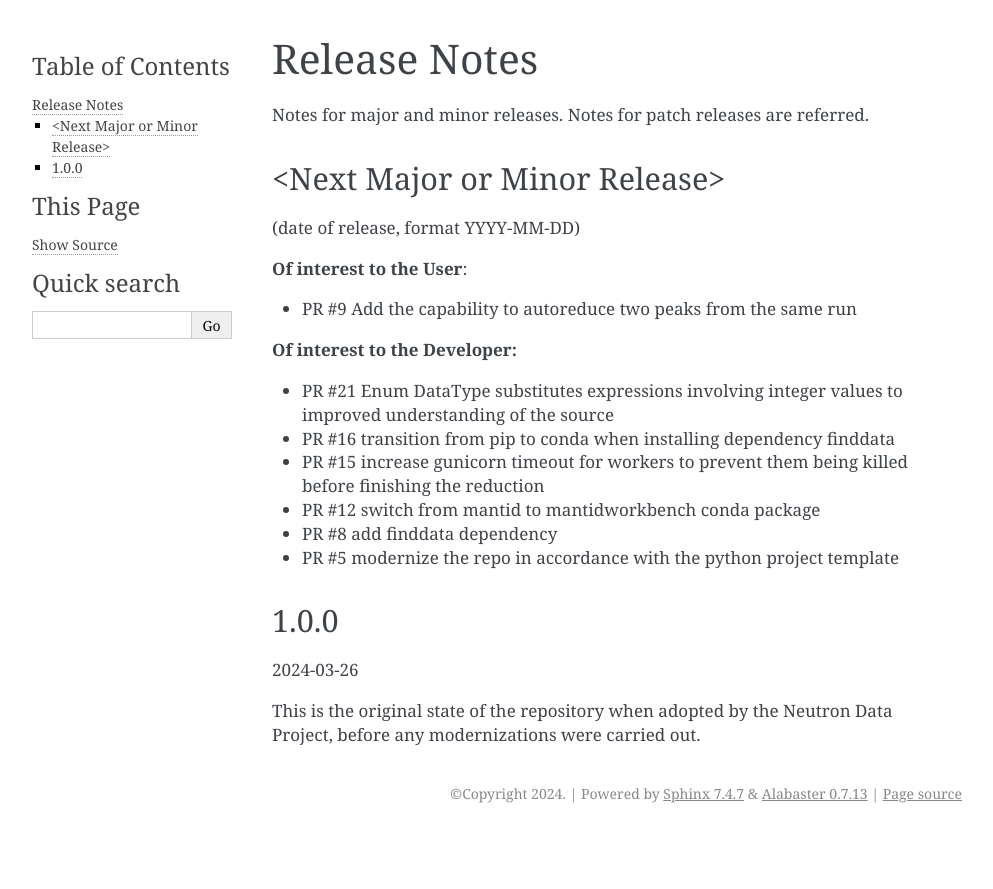
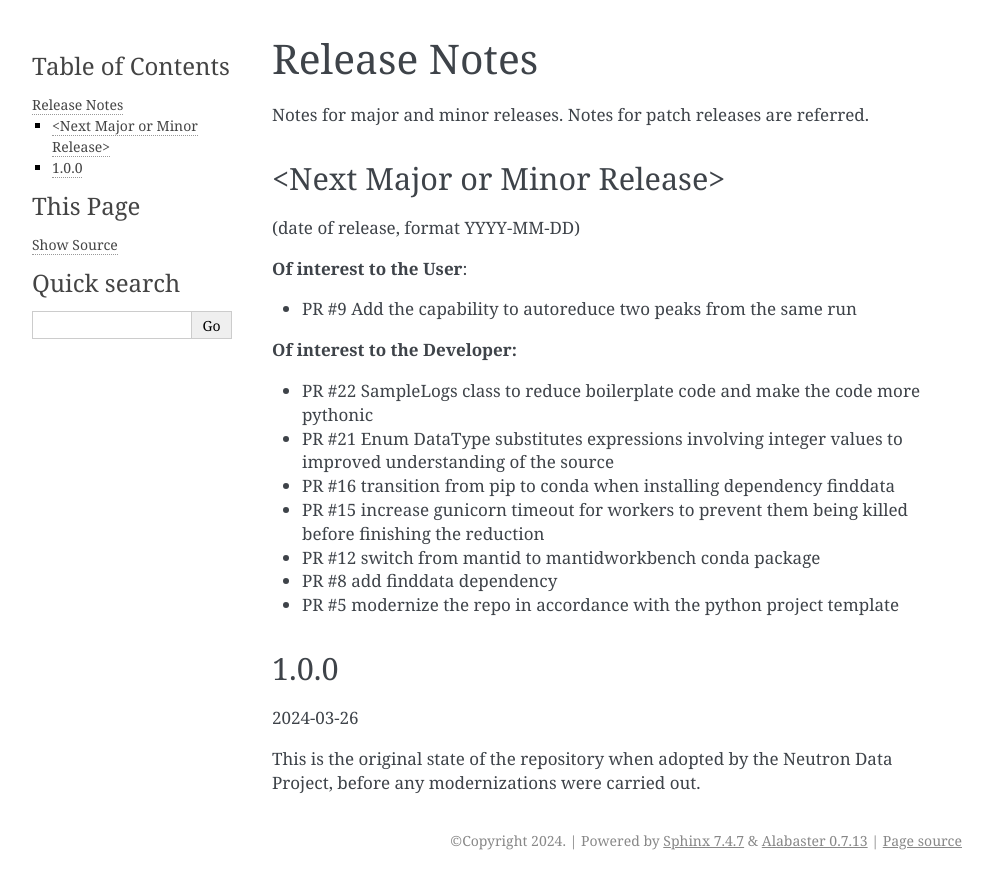
Before and after one commit to neutrons/MagnetismReflectometer, a Sphinx documentation site: the page built from docs/release_notes.rst, in a window 1280 px wide. Shown: the top 889 px of the page, without its empty margins (148-1141 px from the left). Built offline with Sphinx 7.4.7, drawn with Linux system fonts in a browser that asks for light colours; pages that are not in the unit, such as notebooks, are missing from menus; the version number could not be read and is left out.

Commit message:
added release notes
Signed-off-by: Jose Borreguero <borreguero@gmail.com>

```diff
--- a/docs/release_notes.rst
+++ b/docs/release_notes.rst
@@ -14,6 +14,7 @@ Notes for major and minor releases. Notes for patch releases are referred.
 
 **Of interest to the Developer:**
 
+- PR #22 SampleLogs class to reduce boilerplate code and make the code more pythonic
 - PR #21 Enum DataType substitutes expressions involving integer values to improved understanding of the source
 - PR #16 transition from pip to conda when installing dependency finddata
 - PR #15 increase gunicorn timeout for workers to prevent them being killed before finishing the reduction
```
